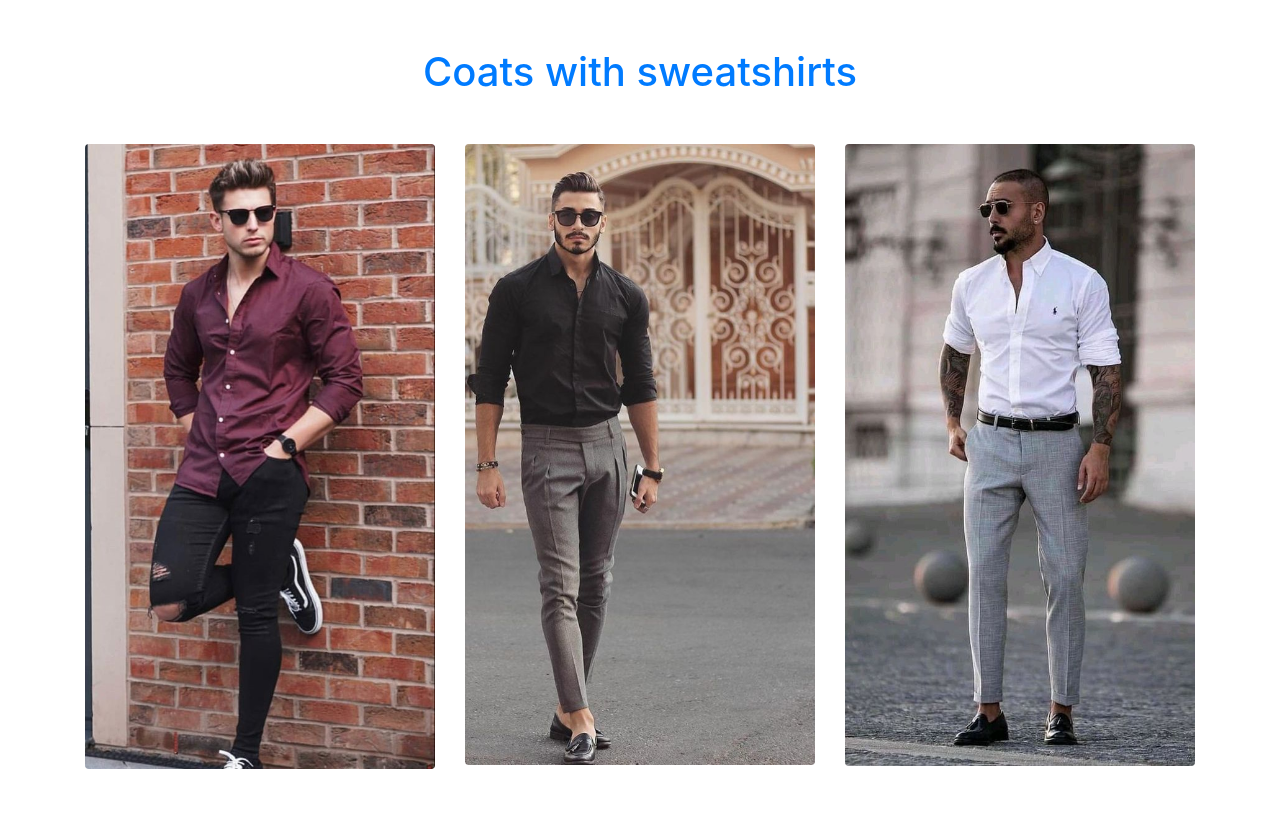
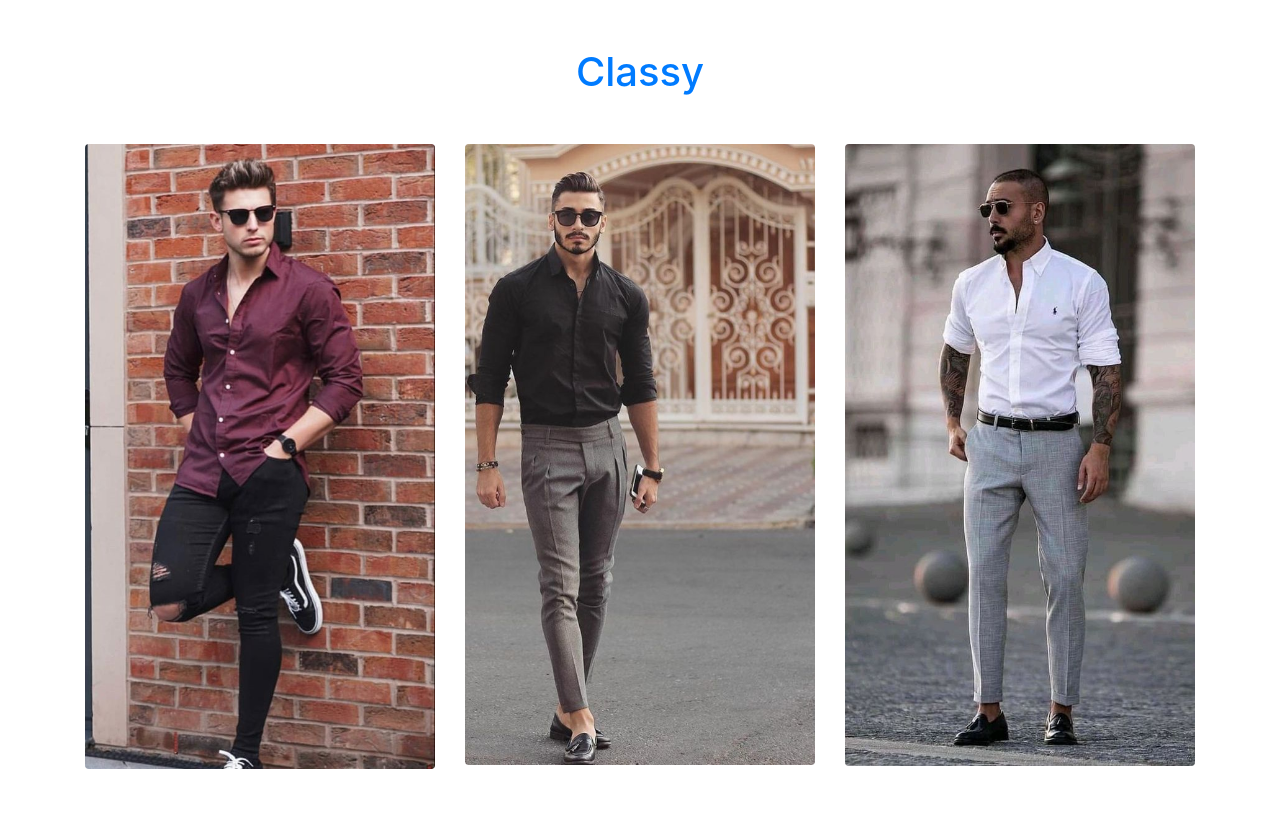
Before and after one commit to Eden-MB/styleforpome, a plain HTML site: page index.html in a window 1280 px wide. Shown: the part 1556-2370 px from the top of the page. Drawn offline with nearby package versions, Linux system fonts and the light colour scheme.

Commit message:
Update index.html

```diff
--- a/index.html
+++ b/index.html
@@ -47,7 +47,7 @@
                 <img src="images/Denim Fashion/grey-denim1.jpg" class="img-fluid rounded">
             </div>
         </div>
-        <h2 class="text-center m-5 text-primary medium-font"> Coats with sweatshirts</h2>
+        <h2 class="text-center m-5 text-primary medium-font"> Classy</h2>
         <div class=" row">
             <div class="col-4">
                 <img src="images/Elegant/1d77dbc97bed62c4e21bf566f542df05.jpg" class="img-fluid rounded">
```
